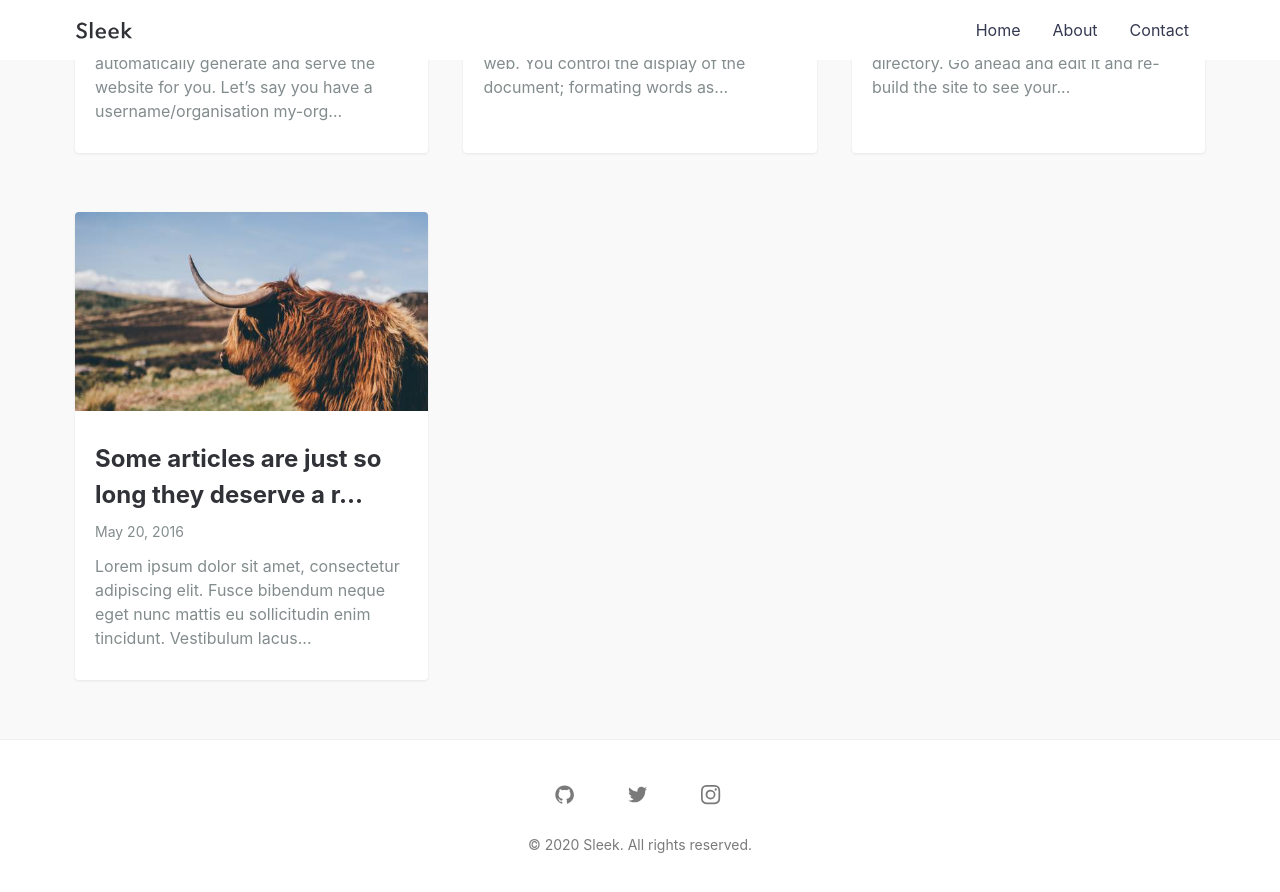
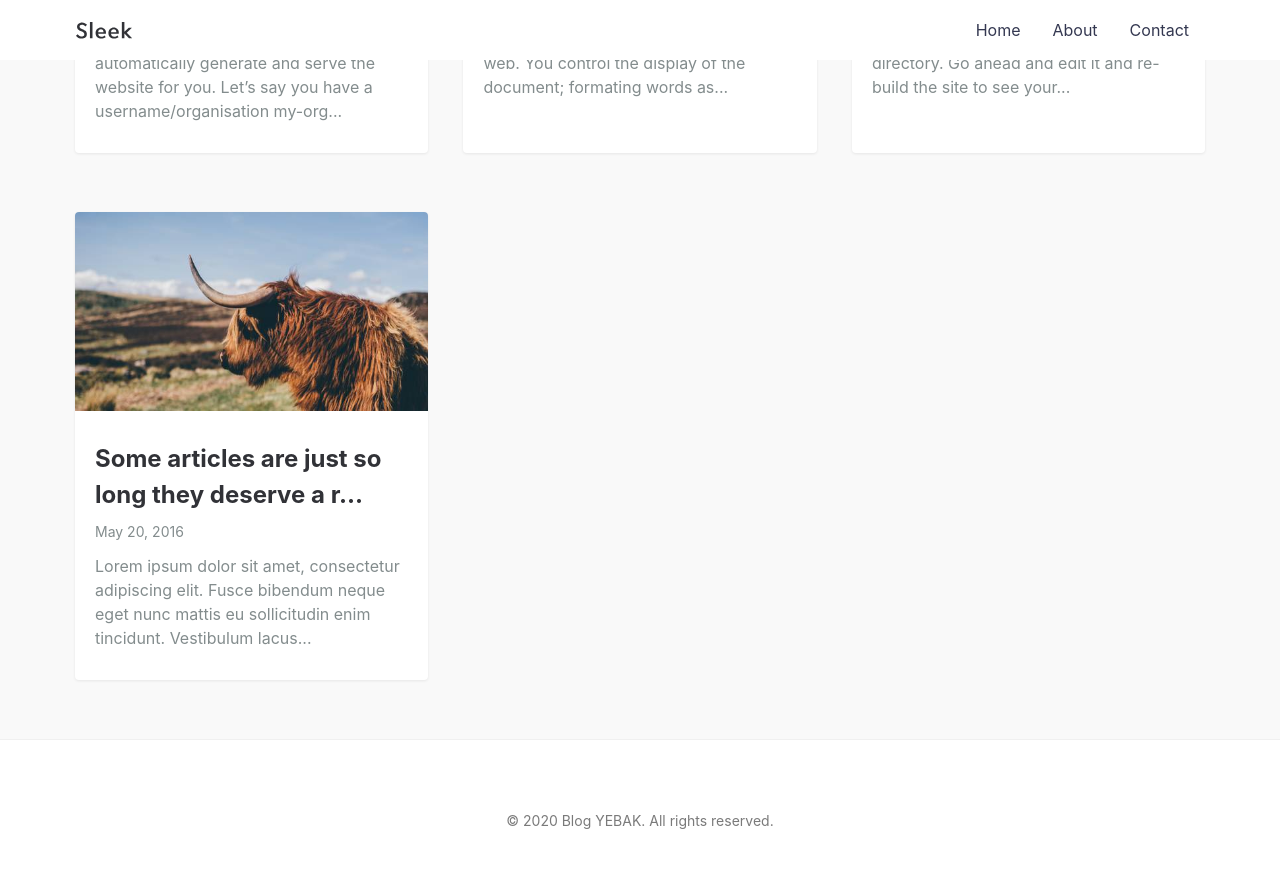
Before and after one commit to yebak/yebak.github.io, a Jekyll site: the page built from index.md, in a window 1280 px wide and 900 px high, scrolled down 935 px. Shown: the top 892 px of the window. Built offline with Jekyll 4.4.1, drawn with Linux system fonts in a browser that asks for light colours.

Commit message:
information changed

```diff
--- a/_config.yml
+++ b/_config.yml
@@ -1,27 +1,27 @@
-title: Sleek # your site title
-author: GitHub User
-email: your-email@domain.com # email for form submission, you also have to change it in _js/scripts.js
+title: Blog YEBAK # your site title
+author: yebak
+email: yebak0419@gmail.com # email for form submission, you also have to change it in _js/scripts.js
 description: > # this means to ignore newlines until "baseurl:"
   Write an awesome description for your new site here. You can edit this
   line in _config.yml. It will appear in your document head meta (for
   Google search results) and in your feed.xml site description.
 baseurl: "/" # the subpath of your site, e.g. /blog
-url: "https://janczizikow.github.io/sleek" # the base hostname & protocol for your site, e.g. http://example.com
-twitter_username: jan_czizikow # replace with your_twitter_username or comment to remove link from footer
-github_username:  janczizikow # replace with your_github_username or comment to remove link from footer
-instagram_username: shanlongjj # replace with your_instagram_username or comment to remove link from footer
+url: "https://yebak.github.io" # the base hostname & protocol for your site, e.g. http://example.com
+#twitter_username: jan_czizikow # replace with your_twitter_username or comment to remove link from footer
+#github_username:  janczizikow # replace with your_github_username or comment to remove link from footer
+#instagram_username: shanlongjj # replace with your_instagram_username or comment to remove link from footer
 social:
   name: Your Name
   links:
-    - https://twitter.com/BenBalter
-    - https://www.facebook.com/ben.balter
-    - https://www.linkedin.com/in/BenBalter
-    - https://plus.google.com/+BenBalter
-    - https://github.com/benbalter
-    - https://keybase.io/benbalter
+#    - https://twitter.com/BenBalter
+#    - https://www.facebook.com/ben.balter
+#    - https://www.linkedin.com/in/BenBalter
+#    - https://plus.google.com/+BenBalter
+#    - https://github.com/benbalter
+#    - https://keybase.io/benbalter
 
 disqus:
-  shortname: janczizikow # to enable comments replace with your_disqus_shortname
+  shortname: yebak # to enable comments replace with your_disqus_shortname
 
 # Build settings
 markdown: kramdown
@@ -48,3 +48,10 @@ compress_html:
 plugins:
   - jekyll-sitemap
   - jekyll-seo-tag
+
+
+# THEME SETTINGS
+navigation: # Navigation links
+  - {name: 'Home', link: '/'}
+  - {name: 'About', link: '/about'}
+  - {name: 'Contact', link: '/contact'}
```
